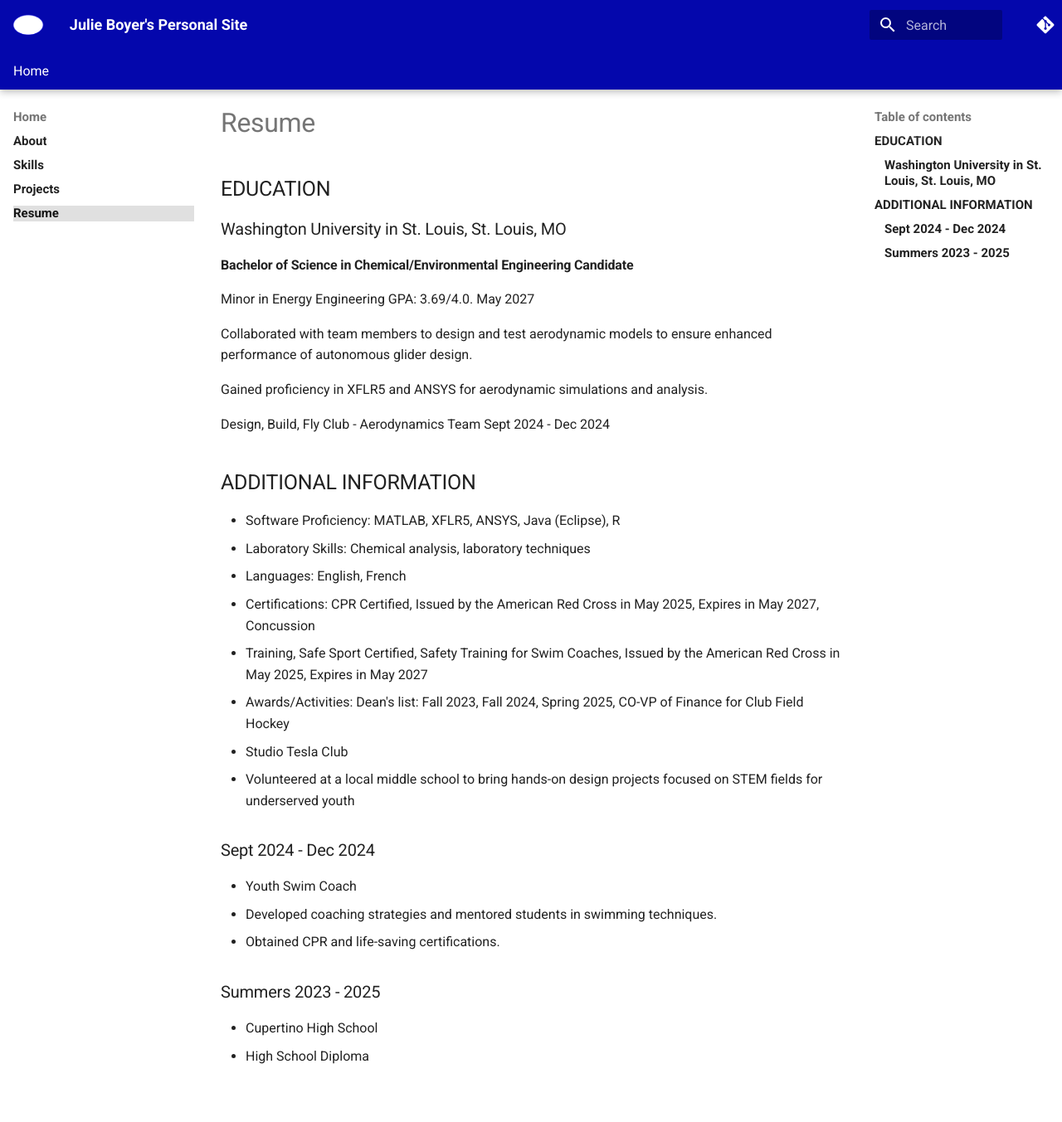
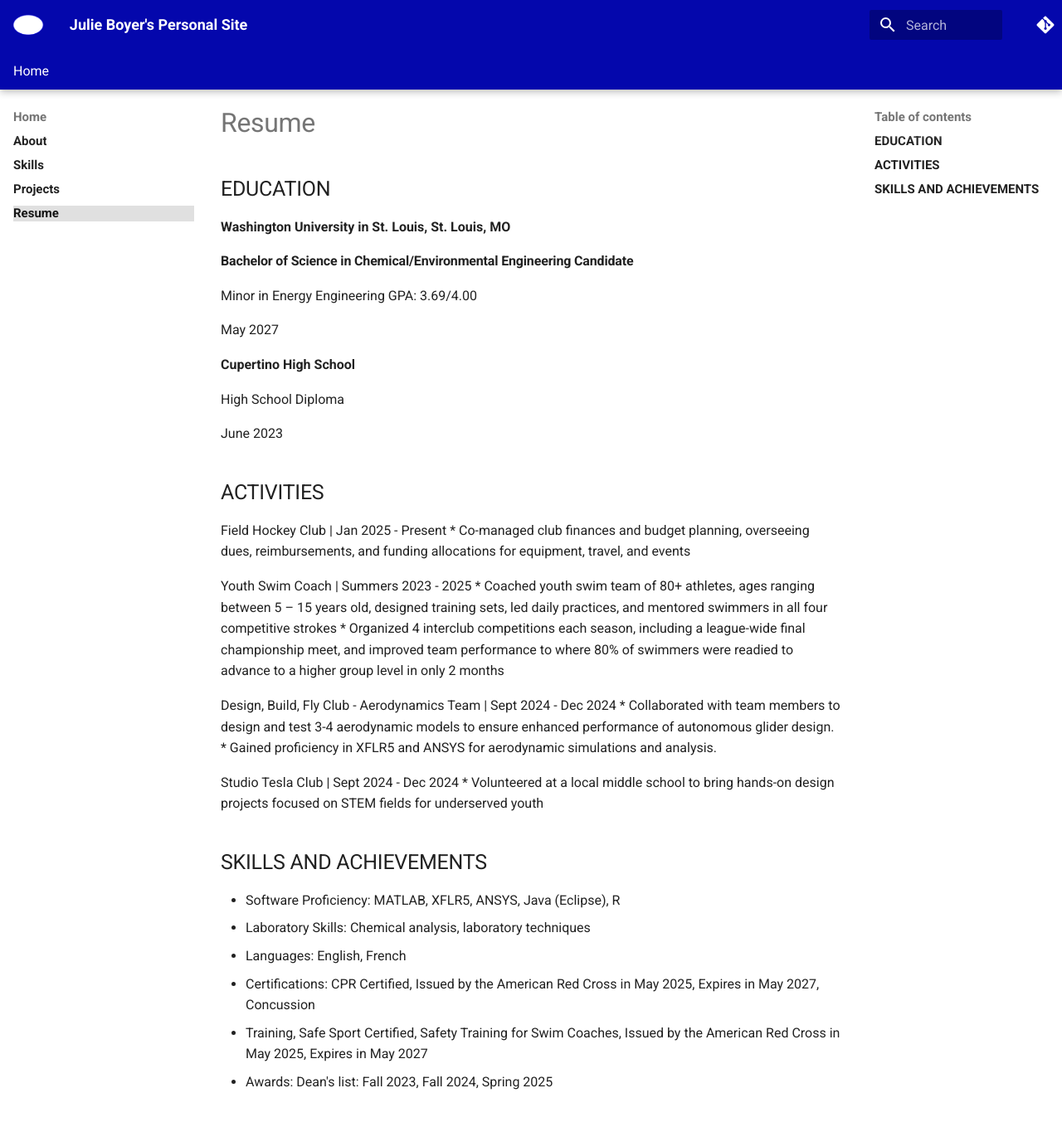
Before and after one commit to boyerjulie/boyerjulie.github.io, an MkDocs documentation site: the page built from docs/resume.md, in a window 1280 px wide and 1400 px high. Shown: the top 1353 px of the window at 83% size. Built offline with MkDocs 1.6.1 and Material for MkDocs 9.7.7, drawn with Linux system fonts in a browser that asks for light colours; comment, search, counter and statistics services are not loaded.

Commit message:
Revise resume content and formatting
Updated resume with education, activities, and skills.

```diff
--- a/docs/resume.md
+++ b/docs/resume.md
@@ -2,37 +2,42 @@
 
 ## EDUCATION
 
-### Washington University in St. Louis, St. Louis, MO
-
+**Washington University in St. Louis, St. Louis, MO**
 #### Bachelor of Science in Chemical/Environmental Engineering Candidate
 Minor in Energy Engineering
-GPA: 3.69/4.0.  May 2027
+GPA: 3.69/4.00
 
-Collaborated with team members to design and test aerodynamic models to ensure enhanced performance of
-autonomous glider design.
+May 2027
 
-Gained proficiency in XFLR5 and ANSYS for aerodynamic simulations and analysis.
+**Cupertino High School**
 
-Design, Build, Fly Club - Aerodynamics Team Sept 2024 - Dec 2024
+High School Diploma
 
-## ADDITIONAL INFORMATION
+June 2023
+
+
+## ACTIVITIES
+
+Field Hockey Club | Jan 2025 - Present
+* Co-managed club finances and budget planning, overseeing dues, reimbursements, and funding allocations for equipment, travel, and events
+
+Youth Swim Coach | Summers 2023 - 2025
+* Coached youth swim team of 80+ athletes, ages ranging between 5 – 15 years old, designed training sets, led daily practices, and mentored swimmers in all four competitive strokes
+* Organized 4 interclub competitions each season, including a league-wide final championship meet, and improved team performance to where 80% of swimmers were readied to advance to a higher group level in only 2 months
+
+Design, Build, Fly Club - Aerodynamics Team | Sept 2024 - Dec 2024
+* Collaborated with team members to design and test 3-4 aerodynamic models to ensure enhanced performance of autonomous glider design.
+* Gained proficiency in XFLR5 and ANSYS for aerodynamic simulations and analysis.
+
+Studio Tesla Club | Sept 2024 - Dec 2024
+* Volunteered at a local middle school to bring hands-on design projects focused on STEM fields for underserved youth
+
+
+## SKILLS AND ACHIEVEMENTS
 
 * Software Proficiency: MATLAB, XFLR5, ANSYS, Java (Eclipse), R
 * Laboratory Skills: Chemical analysis, laboratory techniques
 * Languages: English, French
 * Certifications: CPR Certified, Issued by the American Red Cross in May 2025, Expires in May 2027, Concussion
-* Training, Safe Sport Certified, Safety Training for Swim Coaches, Issued by the American Red Cross in May
-2025, Expires in May 2027
-* Awards/Activities: Dean's list: Fall 2023, Fall 2024, Spring 2025, CO-VP of Finance for Club Field Hockey
-* Studio Tesla Club
-* Volunteered at a local middle school to bring hands-on design projects focused on STEM fields for
-underserved youth
-
-### Sept 2024 - Dec 2024
-* Youth Swim Coach
-* Developed coaching strategies and mentored students in swimming techniques.
-* Obtained CPR and life-saving certifications.
-
-### Summers 2023 - 2025
-* Cupertino High School
-* High School Diploma
+* Training, Safe Sport Certified, Safety Training for Swim Coaches, Issued by the American Red Cross in May 2025, Expires in May 2027
+* Awards: Dean's list: Fall 2023, Fall 2024, Spring 2025
```
